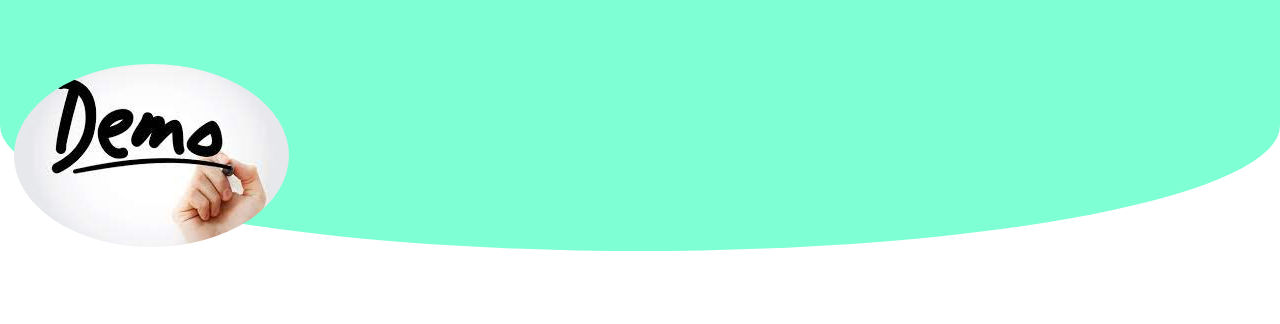
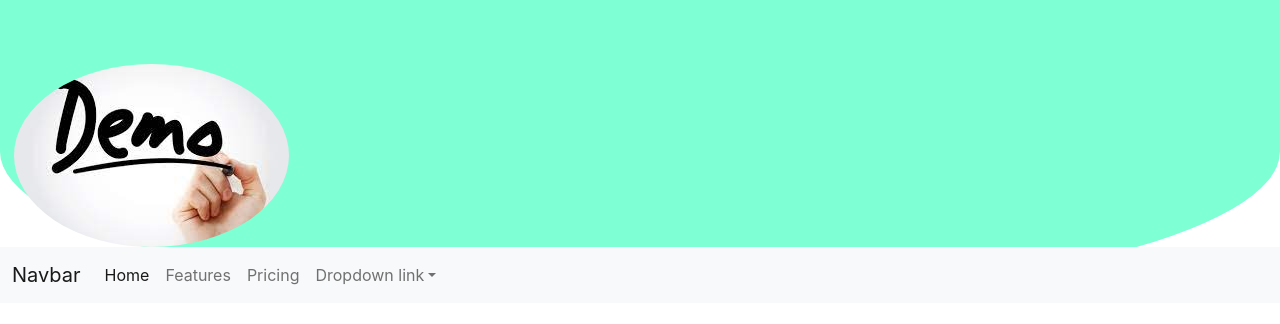
Before and after one commit to shivam3246/learning_point, a React (Create React App) app in the folder front-end-public/: page / in a window 1280 px wide. Shown: the top 324 px of the page. Built offline with nearby package versions, Linux system fonts and the light colour scheme.

Commit message:
https://github.com/CodersDen1/learning_point.git

```diff
--- a/front-end-public/public/index.html
+++ b/front-end-public/public/index.html
@@ -24,6 +24,7 @@
       work correctly both with client-side routing and a non-root public URL.
       Learn how to configure a non-root public URL by running `npm run build`.
     -->
+    <link href="https://cdn.jsdelivr.net/npm/bootstrap@5.2.0-beta1/dist/css/bootstrap.min.css" rel="stylesheet" integrity="sha384-0evHe/X+R7YkIZDRvuzKMRqM+OrBnVFBL6DOitfPri4tjfHxaWutUpFmBp4vmVor" crossorigin="anonymous">
     <title>React App</title>
   </head>
   <body>
@@ -39,5 +40,6 @@
       To begin the development, run `npm start` or `yarn start`.
       To create a production bundle, use `npm run build` or `yarn build`.
     -->
+    <script src="https://cdn.jsdelivr.net/npm/bootstrap@5.2.0-beta1/dist/js/bootstrap.bundle.min.js" integrity="sha384-pprn3073KE6tl6bjs2QrFaJGz5/SUsLqktiwsUTF55Jfv3qYSDhgCecCxMW52nD2" crossorigin="anonymous"></script>
   </body>
 </html>
--- a/front-end-public/src/components/Navbar.js
+++ b/front-end-public/src/components/Navbar.js
@@ -6,6 +6,37 @@
   return (
     <div className='main-nav'>
       <LogoCircular/>
+      <nav className="navbar navbar-expand-lg bg-light">
+  <div className="container-fluid">
+    <a className="navbar-brand" href="/">Navbar</a>
+    <button className="navbar-toggler" type="button" data-bs-toggle="collapse" data-bs-target="/navbarNavDropdown" aria-controls="navbarNavDropdown" aria-expanded="false" aria-label="Toggle navigation">
+      <span className="navbar-toggler-icon"></span>
+    </button>
+    <div className="collapse navbar-collapse" id="navbarNavDropdown">
+      <ul className="navbar-nav">
+        <li className="nav-item">
+          <a className="nav-link active" aria-current="page" href="/">Home</a>
+        </li>
+        <li className="nav-item">
+          <a className="nav-link" href="/">Features</a>
+        </li>
+        <li className="nav-item">
+          <a className="nav-link" href="/">Pricing</a>
+        </li>
+        <li className="nav-item dropdown">
+          <a className="nav-link dropdown-toggle" href="/" id="navbarDropdownMenuLink" role="button" data-bs-toggle="dropdown" aria-expanded="false">
+            Dropdown link
+          </a>
+          <ul className="dropdown-menu" aria-labelledby="navbarDropdownMenuLink">
+            <li><a className="dropdown-item" href="/">Action</a></li>
+            <li><a className="dropdown-item" href="/">Another action</a></li>
+            <li><a className="dropdown-item" href="/">Something else here</a></li>
+          </ul>
+        </li>
+      </ul>
+    </div>
+  </div>
+</nav>
     </div>
   )
 }
```
